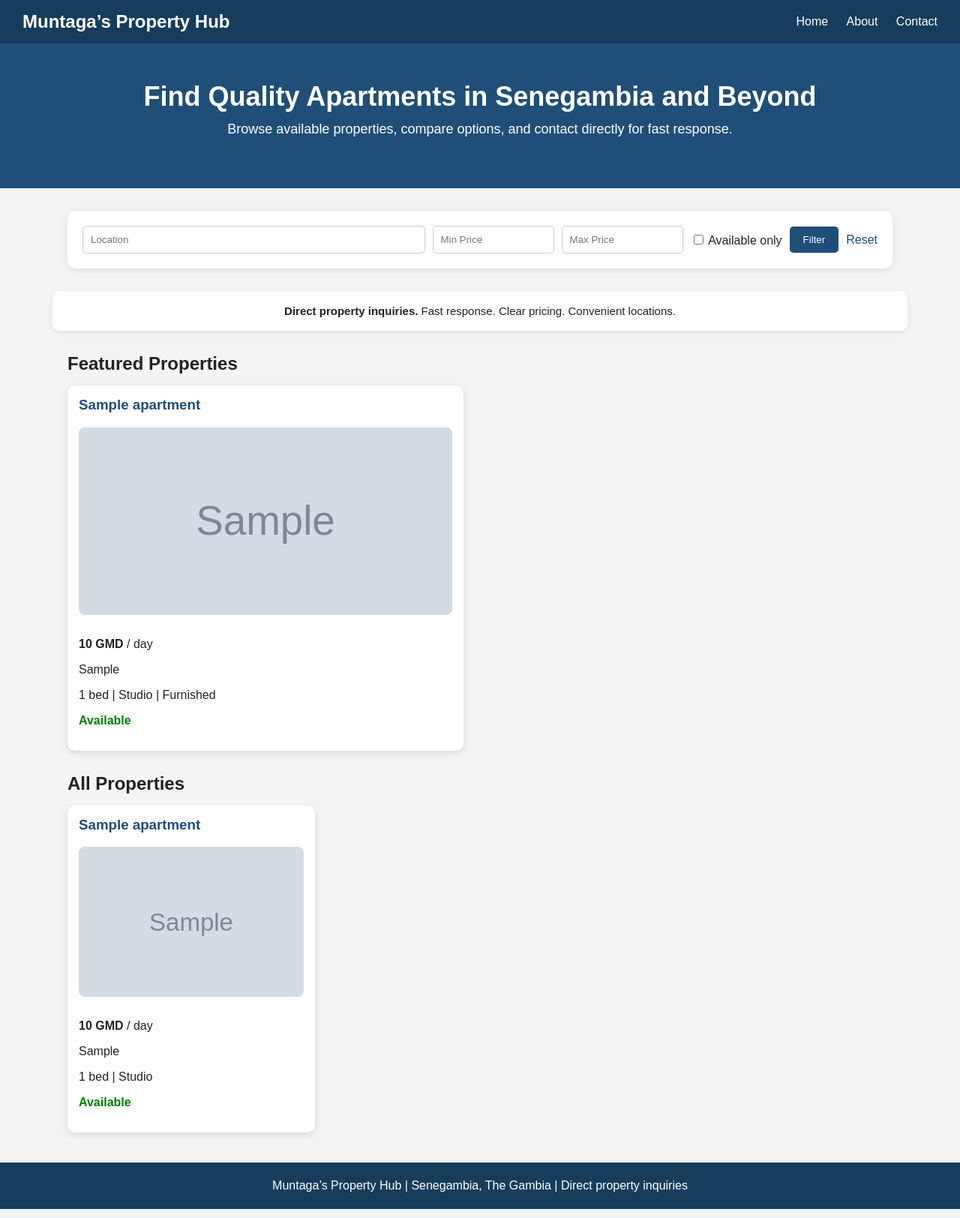
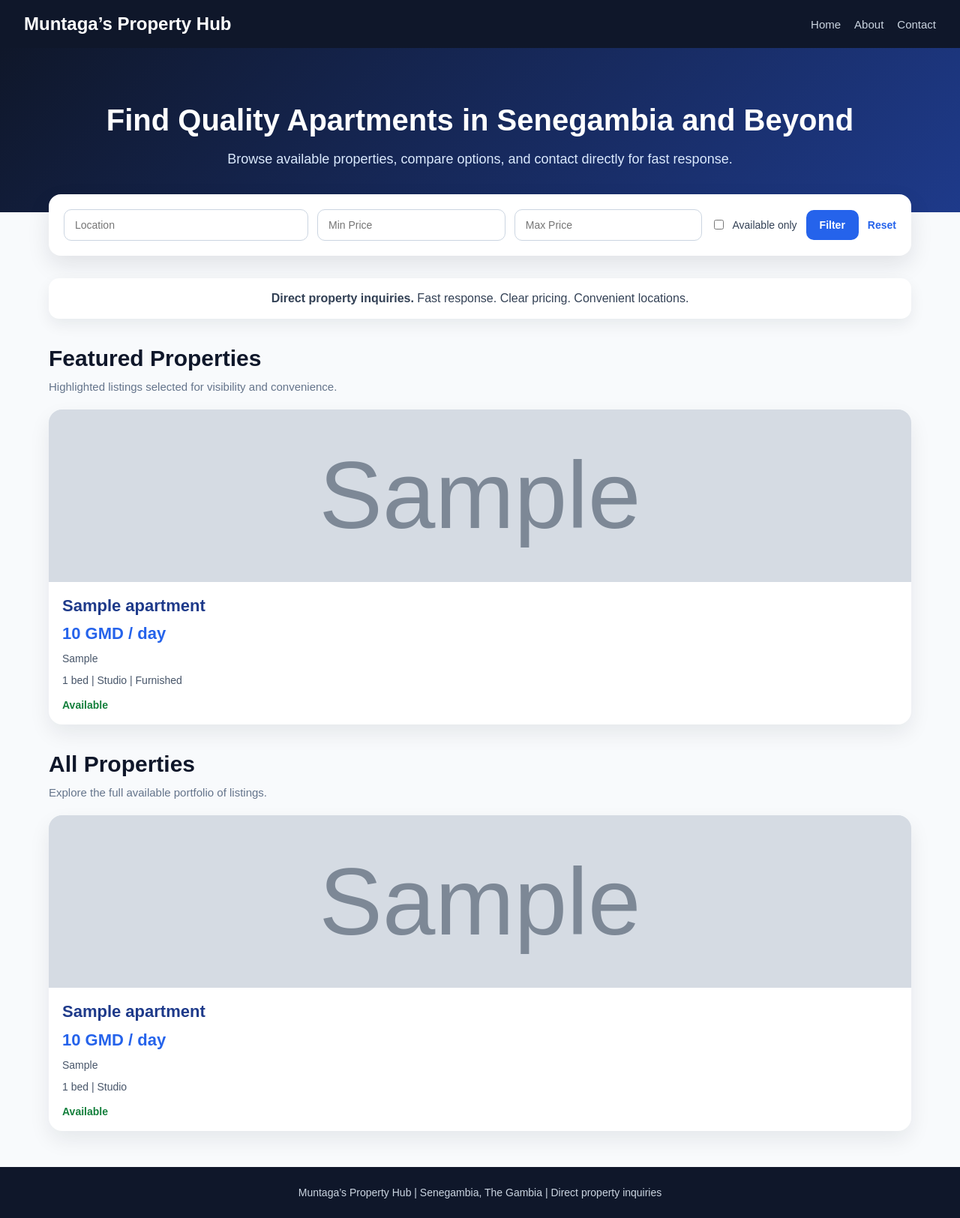
Before and after one commit to muntaga33/apartment-site, a Django app: page / in a window 1280 px wide. Shown: the whole page at 75% size. Run offline with Django 5.2, Linux system fonts and the light colour scheme; tables that the repository leaves empty hold one stand-in row (values such as "Sample post"); grey boxes marked "Sample" are stand-in pictures.

Commit message:
replace homepage with premium design

```diff
--- a/properties/templates/properties/apartment_list.html
+++ b/properties/templates/properties/apartment_list.html
@@ -1,142 +1,430 @@
+{% load static %}
 <!DOCTYPE html>
-<html>
+<html lang="en">
 <head>
-    <title>Muntaga’s Property Hub</title>
+    <meta charset="UTF-8">
+    <meta name="viewport" content="width=device-width, initial-scale=1.0">
+    <title>Muntaga's Property Hub</title>
+    <style>
+        * {
+            box-sizing: border-box;
+        }
+
+        body {
+            margin: 0;
+            font-family: Arial, sans-serif;
+            background: #f8fafc;
+            color: #0f172a;
+        }
+
+        a {
+            text-decoration: none;
+        }
+
+        .navbar {
+            background: #0f172a;
+            color: white;
+            padding: 18px 32px;
+            display: flex;
+            justify-content: space-between;
+            align-items: center;
+            flex-wrap: wrap;
+            gap: 12px;
+            box-shadow: 0 4px 14px rgba(0, 0, 0, 0.12);
+        }
+
+        .brand {
+            font-size: 24px;
+            font-weight: 700;
+        }
+
+        .nav-links {
+            display: flex;
+            gap: 18px;
+            flex-wrap: wrap;
+        }
+
+        .nav-links a {
+            color: #cbd5e1;
+            font-size: 15px;
+        }
+
+        .nav-links a:hover {
+            color: white;
+        }
+
+        .hero {
+            background: linear-gradient(135deg, #0f172a, #1e3a8a);
+            color: white;
+            padding: 72px 20px 56px;
+            text-align: center;
+        }
+
+        .hero h1 {
+            margin: 0 0 14px;
+            font-size: 40px;
+            line-height: 1.2;
+        }
+
+        .hero p {
+            margin: 0 auto;
+            max-width: 760px;
+            font-size: 18px;
+            color: #dbeafe;
+            line-height: 1.6;
+        }
+
+        .container {
+            width: 90%;
+            max-width: 1150px;
+            margin: 0 auto;
+        }
+
+        .filter-box {
+            margin: -24px auto 30px;
+            background: white;
+            padding: 20px;
+            border-radius: 16px;
+            box-shadow: 0 12px 30px rgba(15, 23, 42, 0.10);
+        }
+
+        .filter-form {
+            display: grid;
+            grid-template-columns: 1.3fr 1fr 1fr auto auto auto;
+            gap: 12px;
+            align-items: center;
+        }
+
+        .filter-form input[type="text"],
+        .filter-form input[type="number"] {
+            width: 100%;
+            padding: 12px 14px;
+            border: 1px solid #cbd5e1;
+            border-radius: 10px;
+            font-size: 14px;
+        }
+
+        .checkbox-wrap {
+            display: flex;
+            align-items: center;
+            gap: 8px;
+            color: #334155;
+            font-size: 14px;
+            white-space: nowrap;
+        }
+
+        .btn {
+            display: inline-block;
+            padding: 12px 18px;
+            border-radius: 10px;
+            border: none;
+            cursor: pointer;
+            font-weight: 600;
+            font-size: 14px;
+        }
+
+        .btn-primary {
+            background: #2563eb;
+            color: white;
+        }
+
+        .btn-primary:hover {
+            background: #1d4ed8;
+        }
+
+        .reset-link {
+            color: #2563eb;
+            font-weight: 600;
+            font-size: 14px;
+            text-align: center;
+        }
+
+        .trust-strip {
+            background: white;
+            padding: 18px 20px;
+            border-radius: 14px;
+            box-shadow: 0 8px 20px rgba(15, 23, 42, 0.07);
+            margin-bottom: 34px;
+            text-align: center;
+            color: #334155;
+        }
+
+        .section {
+            margin: 36px 0;
+        }
+
+        .section h2 {
+            margin: 0 0 18px;
+            font-size: 30px;
+            color: #0f172a;
+        }
+
+        .section-subtext {
+            margin: -6px 0 22px;
+            color: #64748b;
+            font-size: 15px;
+        }
+
+        .grid-featured {
+            display: grid;
+            grid-template-columns: repeat(auto-fit, minmax(320px, 1fr));
+            gap: 22px;
+        }
+
+        .grid-all {
+            display: grid;
+            grid-template-columns: repeat(auto-fit, minmax(260px, 1fr));
+            gap: 22px;
+        }
+
+        .property-card {
+            background: white;
+            border-radius: 18px;
+            overflow: hidden;
+            box-shadow: 0 12px 28px rgba(15, 23, 42, 0.08);
+            transition: transform 0.2s ease, box-shadow 0.2s ease;
+        }
+
+        .property-card:hover {
+            transform: translateY(-4px);
+            box-shadow: 0 16px 36px rgba(15, 23, 42, 0.14);
+        }
+
+        .property-image {
+            width: 100%;
+            height: 230px;
+            object-fit: cover;
+            background: #e2e8f0;
+            display: block;
+        }
+
+        .property-body {
+            padding: 18px;
+        }
+
+        .property-title {
+            margin: 0 0 10px;
+            font-size: 22px;
+            line-height: 1.3;
+        }
+
+        .property-title a {
+            color: #1e3a8a;
+        }
+
+        .property-title a:hover {
+            color: #2563eb;
+        }
+
+        .property-price {
+            font-size: 22px;
+            font-weight: 700;
+            color: #2563eb;
+            margin: 0 0 10px;
+        }
+
+        .property-meta,
+        .property-location {
+            margin: 0 0 8px;
+            color: #475569;
+            font-size: 14px;
+            line-height: 1.5;
+        }
+
+        .property-status {
+            margin: 14px 0 0;
+            font-weight: 700;
+            font-size: 14px;
+        }
+
+        .available {
+            color: #15803d;
+        }
+
+        .not-available {
+            color: #dc2626;
+        }
+
+        .empty-box {
+            background: white;
+            border-radius: 16px;
+            padding: 32px 24px;
+            box-shadow: 0 10px 26px rgba(15, 23, 42, 0.08);
+            color: #64748b;
+            text-align: center;
+        }
+
+        .footer {
+            background: #0f172a;
+            color: #cbd5e1;
+            text-align: center;
+            padding: 26px 20px;
+            margin-top: 48px;
+            font-size: 14px;
+        }
+
+        @media (max-width: 960px) {
+            .filter-form {
+                grid-template-columns: 1fr 1fr;
+            }
+        }
+
+        @media (max-width: 640px) {
+            .navbar {
+                padding: 16px 20px;
+                justify-content: center;
+                text-align: center;
+            }
+
+            .nav-links {
+                justify-content: center;
+            }
+
+            .hero h1 {
+                font-size: 32px;
+            }
+
+            .hero p {
+                font-size: 16px;
+            }
+
+            .filter-form {
+                grid-template-columns: 1fr;
+            }
+
+            .section h2 {
+                font-size: 26px;
+            }
+        }
+    </style>
 </head>
-<body style="font-family: Arial, sans-serif; background-color: #f4f4f4; margin: 0; color: #222;">
+<body>
 
-    <!-- Navbar -->
-    <div style="background-color: #163d5c; color: white; padding: 15px 30px; display: flex; justify-content: space-between; align-items: center; flex-wrap: wrap;">
-        <div style="font-size: 24px; font-weight: bold;">Muntaga’s Property Hub</div>
-        <div>
-            <a href="/" style="color: white; text-decoration: none; margin-left: 20px;">Home</a>
-            <a href="/about/" style="color: white; text-decoration: none; margin-left: 20px;">About</a>
-            <a href="/contact/" style="color: white; text-decoration: none; margin-left: 20px;">Contact</a>
+    <div class="navbar">
+        <div class="brand">Muntaga’s Property Hub</div>
+        <div class="nav-links">
+            <a href="/">Home</a>
+            <a href="/about/">About</a>
+            <a href="/contact/">Contact</a>
         </div>
     </div>
 
-    <!-- Hero -->
-    <div style="background-color: #1f4e79; color: white; padding: 50px 20px; text-align: center;">
-        <h1 style="margin: 0; font-size: 36px;">Find Quality Apartments in Senegambia and Beyond</h1>
-        <p style="margin-top: 12px; font-size: 18px;">
+    <div class="hero">
+        <h1>Find Quality Apartments in Senegambia and Beyond</h1>
+        <p>
             Browse available properties, compare options, and contact directly for fast response.
         </p>
     </div>
 
-    <!-- Search / Filter -->
-    <div style="width: 90%; max-width: 1100px; margin: 30px auto;">
-        <form method="get" style="background: white; padding: 20px; border-radius: 10px; box-shadow: 0 2px 8px rgba(0,0,0,0.1); display: flex; flex-wrap: wrap; gap: 10px; align-items: center;">
+    <div class="container">
+        <div class="filter-box">
+            <form method="get" class="filter-form">
+                <input type="text" name="q" placeholder="Location" value="{{ query }}">
 
-            <input type="text" name="q" placeholder="Location"
-                value="{{ query }}"
-                style="padding:10px; flex:1; min-width:160px; border:1px solid #ccc; border-radius:5px;">
+                <input type="number" name="min" placeholder="Min Price" value="{{ min_price }}">
 
-            <input type="number" name="min" placeholder="Min Price"
-                value="{{ min_price }}"
-                style="padding:10px; width:140px; border:1px solid #ccc; border-radius:5px;">
+                <input type="number" name="max" placeholder="Max Price" value="{{ max_price }}">
 
-            <input type="number" name="max" placeholder="Max Price"
-                value="{{ max_price }}"
-                style="padding:10px; width:140px; border:1px solid #ccc; border-radius:5px;">
-
-            <label>
-                <input type="checkbox" name="available" value="yes"
-                    {% if available_only == 'yes' %}checked{% endif %}>
+                <label class="checkbox-wrap">
+                    <input type="checkbox" name="available" value="yes" {% if available_only == 'yes' %}checked{% endif %}>
                     Available only
                 </label>
 
-            <button type="submit" style="padding:10px 18px; background:#1f4e79; color:white; border:none; border-radius:5px;">
-                Filter
-            </button>
+                <button type="submit" class="btn btn-primary">Filter</button>
 
-            <a href="/" style="text-decoration:none; color:#1f4e79;">Reset</a>
+                <a href="/" class="reset-link">Reset</a>
             </form>
         </div>
 
-    <!-- Trust Strip -->
-    <div style="width: 90%; max-width: 1100px; margin: 0 auto 30px auto; background: white; padding: 18px 20px; border-radius: 10px; box-shadow: 0 2px 8px rgba(0,0,0,0.08);">
-        <p style="margin: 0; text-align: center; font-size: 15px;">
+        <div class="trust-strip">
             <strong>Direct property inquiries.</strong> Fast response. Clear pricing. Convenient locations.
-        </p>
         </div>
 
-    <!-- Featured -->
-    <div style="width: 90%; max-width: 1100px; margin: 30px auto;">
-        <h2 style="margin-bottom: 15px;">Featured Properties</h2>
+        <div class="section">
+            <h2>Featured Properties</h2>
+            <p class="section-subtext">Highlighted listings selected for visibility and convenience.</p>
 
-        <div style="display: flex; flex-wrap: wrap; gap: 20px;">
+            <div class="grid-featured">
+                {% for apartment in featured %}
+                    <div class="property-card">
+                        {% if apartment.image %}
+                            <img src="{{ apartment.image.url }}" alt="{{ apartment.title }}" class="property-image">
+                        {% else %}
+                            <div class="property-image"></div>
+                        {% endif %}
 
-            {% for apartment in featured %}
-                <div style="background: white; padding: 15px; width: 48%; border-radius: 10px; box-shadow: 0 3px 10px rgba(0,0,0,0.12); box-sizing: border-box;">
-
-                    <h3 style="margin-top: 0;">
-                        <a href="{% url 'apartment_detail' apartment.id %}" style="text-decoration:none; color:#1f4e79;">
+                        <div class="property-body">
+                            <h3 class="property-title">
+                                <a href="{% url 'apartment_detail' apartment.id %}">
                                     {{ apartment.title }}
                                 </a>
                             </h3>
 
-                    {% if apartment.image %}
-                        <img src="{{ apartment.image.url }}"
-                             style="width:100%; height:250px; object-fit:cover; border-radius:8px; margin-bottom:10px;">
-                    {% endif %}
-
-                    <p><strong>{{ apartment.price }} {{ apartment.currency }}</strong> / {{ apartment.price_type }}</p>
-                    <p>{{ apartment.location }}</p>
-                    <p>{{ apartment.bedrooms }} bed | {{ apartment.get_property_type_display }} | {{ apartment.get_furnishing_display }}</p>
+                            <p class="property-price">{{ apartment.price }} {{ apartment.currency }} / {{ apartment.price_type }}</p>
+                            <p class="property-location">{{ apartment.location }}</p>
+                            <p class="property-meta">
+                                {{ apartment.bedrooms }} bed | {{ apartment.get_property_type_display }} | {{ apartment.get_furnishing_display }}
+                            </p>
 
                             {% if apartment.available %}
-                        <p style="color:green; font-weight:bold;">Available</p>
+                                <p class="property-status available">Available</p>
                             {% else %}
-                        <p style="color:red; font-weight:bold;">Not Available</p>
+                                <p class="property-status not-available">Not Available</p>
                             {% endif %}
                         </div>
+                    </div>
                 {% empty %}
-                <p>No featured properties selected yet.</p>
+                    <div class="empty-box">
+                        No featured properties selected yet.
+                    </div>
                 {% endfor %}
-
             </div>
         </div>
 
-    <!-- All Properties -->
-    <div style="width: 90%; max-width: 1100px; margin: 30px auto;">
-        <h2 style="margin-bottom: 15px;">All Properties</h2>
+        <div class="section">
+            <h2>All Properties</h2>
+            <p class="section-subtext">Explore the full available portfolio of listings.</p>
 
-        <div style="display: flex; flex-wrap: wrap; gap: 20px;">
+            <div class="grid-all">
+                {% for apartment in apartments %}
+                    <div class="property-card">
+                        {% if apartment.image %}
+                            <img src="{{ apartment.image.url }}" alt="{{ apartment.title }}" class="property-image">
+                        {% else %}
+                            <div class="property-image"></div>
+                        {% endif %}
 
-            {% for apartment in apartments %}
-                <div style="background: white; padding: 15px; width: 30%; border-radius: 10px; box-shadow: 0 3px 10px rgba(0,0,0,0.12); box-sizing: border-box;">
-
-                    <h3 style="margin-top: 0;">
-                        <a href="{% url 'apartment_detail' apartment.id %}" style="text-decoration:none; color:#1f4e79;">
+                        <div class="property-body">
+                            <h3 class="property-title">
+                                <a href="{% url 'apartment_detail' apartment.id %}">
                                     {{ apartment.title }}
                                 </a>
                             </h3>
 
-                    {% if apartment.image %}
-                        <img src="{{ apartment.image.url }}"
-                             style="width:100%; height:200px; object-fit:cover; border-radius:8px; margin-bottom:10px;">
-                    {% endif %}
-
-                    <p><strong>{{ apartment.price }} {{ apartment.currency }}</strong> / {{ apartment.price_type }}</p>
-                    <p>{{ apartment.location }}</p>
-                    <p>{{ apartment.bedrooms }} bed | {{ apartment.get_property_type_display }}</p>
+                            <p class="property-price">{{ apartment.price }} {{ apartment.currency }} / {{ apartment.price_type }}</p>
+                            <p class="property-location">{{ apartment.location }}</p>
+                            <p class="property-meta">
+                                {{ apartment.bedrooms }} bed | {{ apartment.get_property_type_display }}
+                            </p>
 
                             {% if apartment.available %}
-                        <p style="color:green; font-weight:bold;">Available</p>
+                                <p class="property-status available">Available</p>
                             {% else %}
-                        <p style="color:red; font-weight:bold;">Not Available</p>
+                                <p class="property-status not-available">Not Available</p>
                             {% endif %}
                         </div>
+                    </div>
                 {% empty %}
-                <p>No properties found.</p>
+                    <div class="empty-box">
+                        No properties found.
+                    </div>
                 {% endfor %}
-
+            </div>
         </div>
     </div>
 
-    <!-- Footer -->
-    <div style="background-color: #163d5c; color: white; text-align: center; padding: 22px; margin-top: 40px;">
-        <p style="margin: 0;">Muntaga’s Property Hub | Senegambia, The Gambia | Direct property inquiries</p>
+    <div class="footer">
+        Muntaga’s Property Hub | Senegambia, The Gambia | Direct property inquiries
     </div>
 
 </body>
```
Lines whose indentation alone changed are shown as unchanged.
